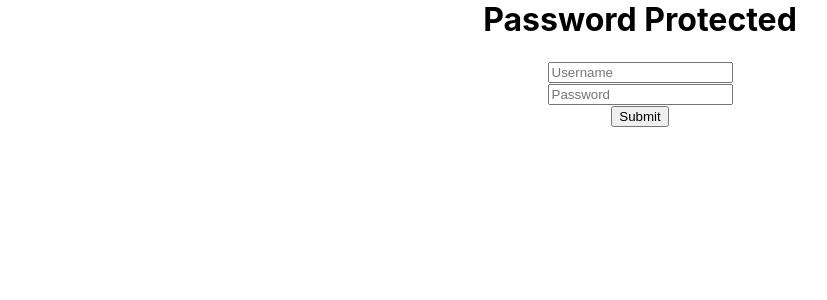
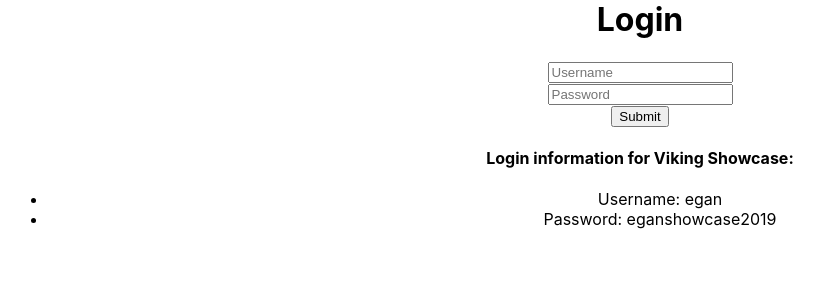
Before and after one commit to ajzliu/njs, a Flask app: page / in a window 1280 px wide. Shown: the part 21-321 px from the top of the page, without its empty margins (0-827 px from the left). Run offline with Flask 2, Linux system fonts and the light colour scheme.

Commit message:
Update index.html

```diff
--- a/templates/index.html
+++ b/templates/index.html
@@ -17,7 +17,7 @@
 </header>
 
 <body>
-    <h1>Password Protected</h1>
+    <h1>Login</h1>
     <form method="POST">
         <input type="text" required="true" name="username" placeholder="Username">
         <br>
@@ -25,5 +25,10 @@
         <br>
         <input type="submit" value="Submit">
     </form>
+    <h4>Login information for Viking Showcase:</h4>
+    <ul>
+        <li>Username: egan</li>
+        <li>Password: eganshowcase2019</li>
+    </ul>
     <h3 id="response">{{ response }}</h3>
 </body>
```
